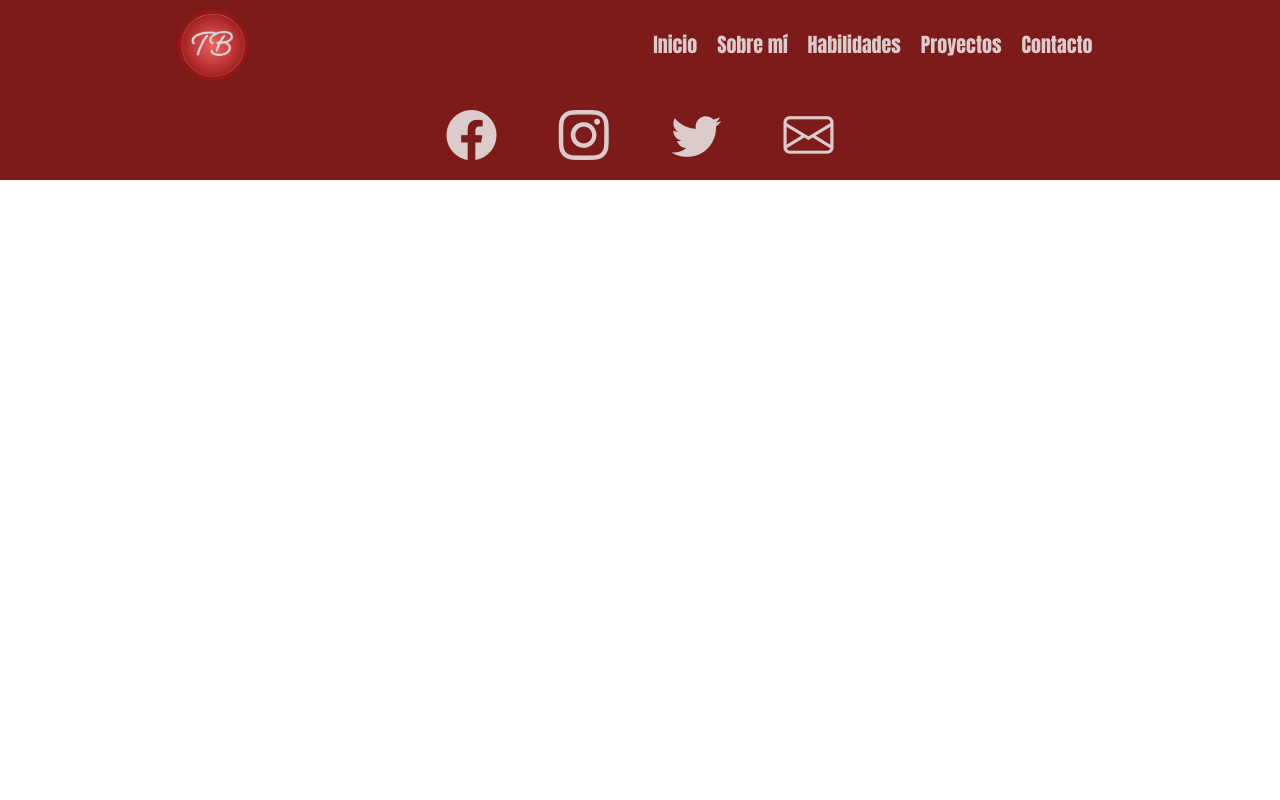
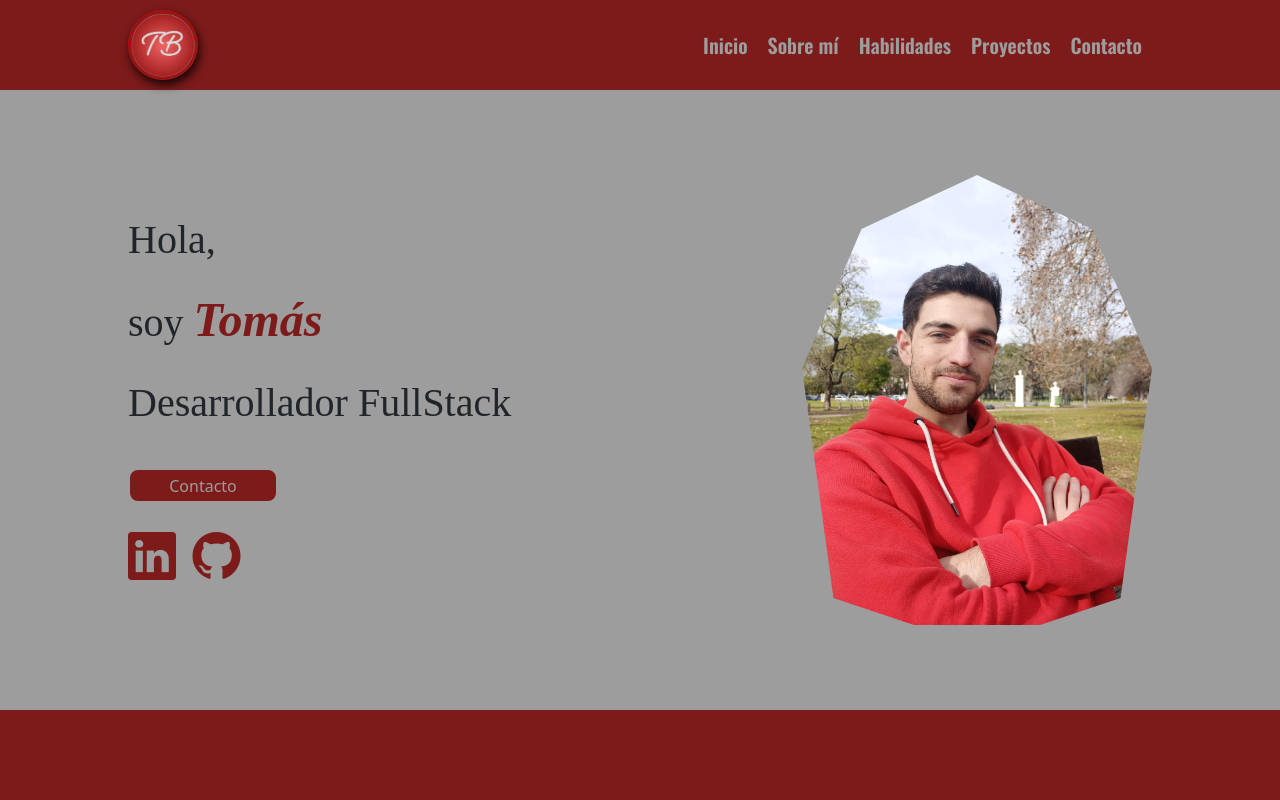
Before and after one commit to tomibesso/Portfolio-Tomi, a plain HTML site: page index.html in a window 1280 px wide. Shown: the top 800 px of the page. Drawn offline with nearby package versions, Linux system fonts and the light colour scheme.

Commit message:
dar estilos a home y modificar header y logo

```diff
--- a/index.html
+++ b/index.html
@@ -3,6 +3,10 @@
 <head>
     <meta charset="UTF-8">
     <meta name="viewport" content="width=device-width, initial-scale=1.0">
+    <!-- GOOGLE FONTS -->
+    <link rel="preconnect" href="https://fonts.googleapis.com">
+    <link rel="preconnect" href="https://fonts.gstatic.com" crossorigin>
+    <link href="https://fonts.googleapis.com/css2?family=Oswald:wght@200..700&display=swap" rel="stylesheet">
     <!-- STYLES -->
     <link rel="stylesheet" href="./css/main.css">
     <!-- BOOTSTRAP -->
@@ -14,21 +18,39 @@
     <main>
         <header class="header">
             <nav class="navbar">
-                <img src="assets/Logo TB.png" alt="TB Logo">
+                <a href="#home"><img src="assets/Logo TB.png" alt="TB Logo"></a>
                 <div class="navMenu">
-                    <a href="">Inicio</a>
-                    <a href="">Sobre mí</a>
-                    <a href="">Habilidades</a>
-                    <a href="">Proyectos</a>
-                    <a href="">Contacto</a>
+                    <a href="#home">Inicio</a>
+                    <a href="#about">Sobre mí</a>
+                    <a href="#skills">Habilidades</a>
+                    <a href="#projects">Proyectos</a>
+                    <a href="#contact">Contacto</a>
                 </div>
             </nav>
         </header>
-        <section></section>
-        <section></section>
-        <section></section>
-        <section></section>
-        <section></section>
+        <section class="sectionA" id="home">
+            <div class="home">
+                <div class="home_data">
+                    <h1 class="home_data_info">
+                        Hola,
+                        <br>
+                        soy <span>Tomás</span>
+                        <br>
+                        Desarrollador FullStack
+                    </h1>
+                    <button class="home_data_contact" onclick="location.href='#contact'">Contacto</button>
+                    <div class="home_data_socials">
+                        <a href="https://www.linkedin.com/in/tomas-besso-87728b161" target="_blank"><i class="bi bi-linkedin"></i></a>
+                        <a href="https://github.com/tomibesso" target="_blank"><i class="bi bi-github"></i></a>
+                    </div>
+                </div>
+                    <img class="home_img" src="/assets/Tomi Portfolio.jpg" alt="Foto Carnet">
+            </div>
+        </section>
+        <section class="about sectionB" id="about"></section>
+        <section class="skills sectionA" id="skills"></section>
+        <section class="projects sectionB" id="projects"></section>
+        <section class="contact sectionA" id="contact"></section>
         <footer class="footer">
             <div class="divFooter">
                 <a href="https://www.facebook.com/tomi.besso" target="_blank"><i class="bi bi-facebook"></i></a>
--- a/scss/_body.scss
+++ b/scss/_body.scss
@@ -0,0 +1,5 @@
+* {
+    margin: 0;
+    padding: 0;
+    box-sizing: border-box;
+}
--- a/scss/_content.scss
+++ b/scss/_content.scss
@@ -0,0 +1,75 @@
+section {
+    height: 620px;
+}
+
+.sectionA {
+    background-color: $gris-claro;
+
+    .home {
+        @include w-h (80%, 100%);
+        margin: auto;
+        display: flex;
+        flex-direction: row;
+        justify-content: space-between;
+        align-items: center;
+
+        &_data {
+            @include w-h (450px, 400px);
+            display: flex;
+            flex-direction: column;
+            justify-content: space-between;
+
+            &_info {
+                line-height: 80px;
+                font-family: 'Kanit', 'Times New Roman', Times, serif;
+                font-weight: 500;
+
+                span {
+                    font-style: italic;
+                    font-weight: 800;
+                    color: $vinotinto;
+                    font-size: larger
+                }
+            }
+
+            &_contact {
+                @include w-h (150px, 35px);
+                border: 2px solid;
+                border-radius: 10px;
+                background-color: $vinotinto;
+                color: $gris-claro;
+
+                &:hover {
+                    color: white;
+                    border-color: rgb(104, 30, 30);
+                    transform: scale(1.02);
+                    background-color: rgb(99, 0, 0);;
+                }
+            }
+
+            &_socials {
+                @include w-h (25%, 20%);
+                display: flex;
+                justify-content: space-between;
+                font-size: 48px;
+
+                i {
+                    color: $vinotinto;
+
+                    &:hover {
+                        color:rgb(99, 0, 0);
+                    }
+                }
+            }
+        }
+
+        &_img {
+            @include w-h(350px, 450px);
+            clip-path: polygon(50% 0%, 83% 12%, 100% 43%, 91% 94%, 68% 100%, 32% 100%, 9% 94%, 0% 43%, 17% 12%);
+        }
+    }
+}
+
+.sectionB {
+    background-color: $vinotinto;
+}
--- a/scss/_header-footer.scss
+++ b/scss/_header-footer.scss
@@ -1,25 +1,28 @@
 .header {
     background-color: rgb(125, 27, 27);
     height: 90px;
+    position: sticky;
+    top: 0;
+    z-index: 10;
 
     .navbar {
         display: flex;
-        justify-content: space-around;
+        justify-content: space-between;
         align-items: center;
-        height: 100%;
+        @include w-h (80%, 100%);
+        margin: auto;
 
         img {
-            height: 70px;
-            width: 70px;
+            @include w-h (70px, 70px);
             opacity: 100%;
             border-style: double;
             border-radius: 50%;
             border-color: rgba(255, 0, 0, 0.455);
+            box-shadow: 2px 5px 10px rgb(22, 6, 6)
         }
 
         .navMenu {
-            height: 50px;
-            width: 500px;
+            @include w-h (500px,50px);
             display: flex;
             justify-content: end;
             align-items: center;
@@ -27,8 +30,9 @@
             a {
                 font-size: 20px;
                 margin: 10px;
-                color: rgb(219, 203, 203);
-                font-family: Impact, Haettenschweiler, 'Arial Narrow Bold', sans-serif;
+                color: rgb(157, 157, 157);
+                font-family: "Oswald", sans-serif;
+                font-weight: 600;
                 text-decoration: none;
             }
         }
@@ -49,7 +53,7 @@
     }
 
     a {
-        color: rgb(219, 203, 203);
+        color: rgb(157, 157, 157);
         font-size: 50px;
     }
 }
--- a/scss/_mixins.scss
+++ b/scss/_mixins.scss
@@ -0,0 +1,4 @@
+@mixin w-h ($width, $height) {
+    width: $width;
+    height: $height;
+}
--- a/scss/_vars.scss
+++ b/scss/_vars.scss
@@ -0,0 +1,2 @@
+$gris-claro: rgb(157, 157, 157);
+$vinotinto: rgb(125, 27, 27);
```
Also changed, not shown: assets/Oswald-VariableFont_wght.ttf (added), assets/Tomi Portfolio.jpg (added), css/main.css, 1 other file.
